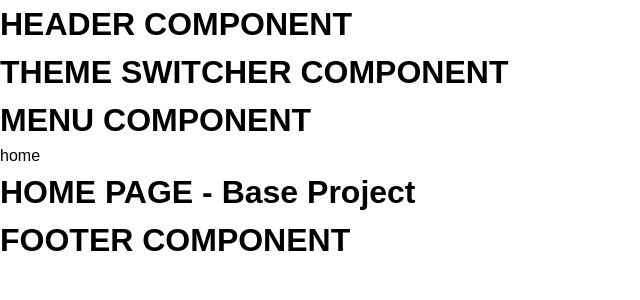
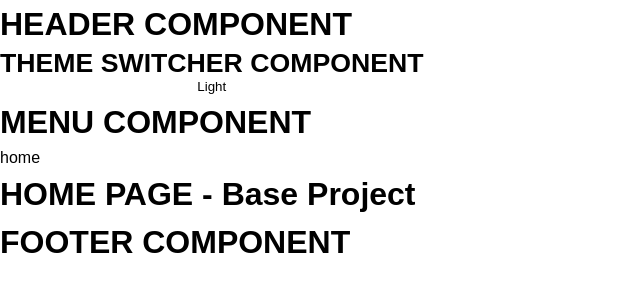
Before and after one commit to marcusviniciusmo/Base-Project, a React (Vite) app in the folder frontend/: page / in a window 1280 px wide. Shown: the top 300 px of the page, without its empty margins (0-640 px from the left). Built offline with nearby package versions, Linux system fonts and the light colour scheme.

Commit message:
ThemeSwitcher component using Theme Context

```diff
--- a/frontend/src/components/ThemeSwitcher/index.tsx
+++ b/frontend/src/components/ThemeSwitcher/index.tsx
@@ -1,3 +1,12 @@
+import { useTheme } from '../../hooks/UseTheme';
+
 export function ThemeSwitcher() {
-  return <h1>THEME SWITCHER COMPONENT</h1>;
+  const { theme, toggleTheme } = useTheme();
+
+  return (
+    <button onClick={toggleTheme}>
+      <h1>THEME SWITCHER COMPONENT</h1>
+      <p>{theme.name}</p>
+    </button>
+  );
 }
```
